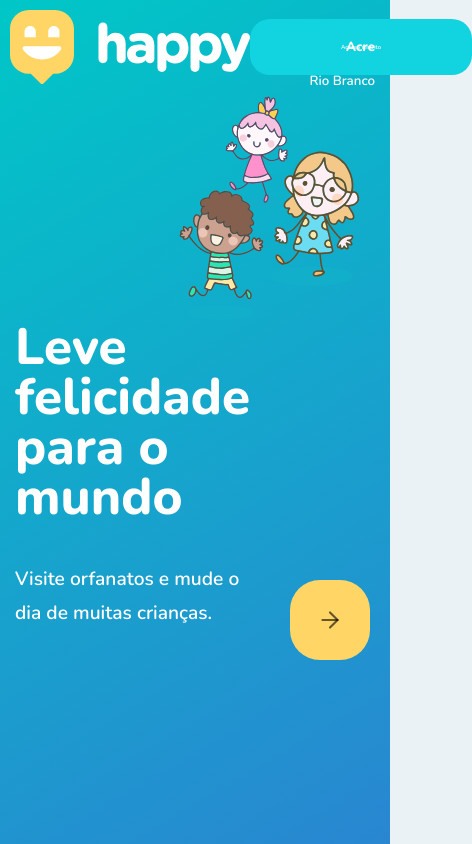
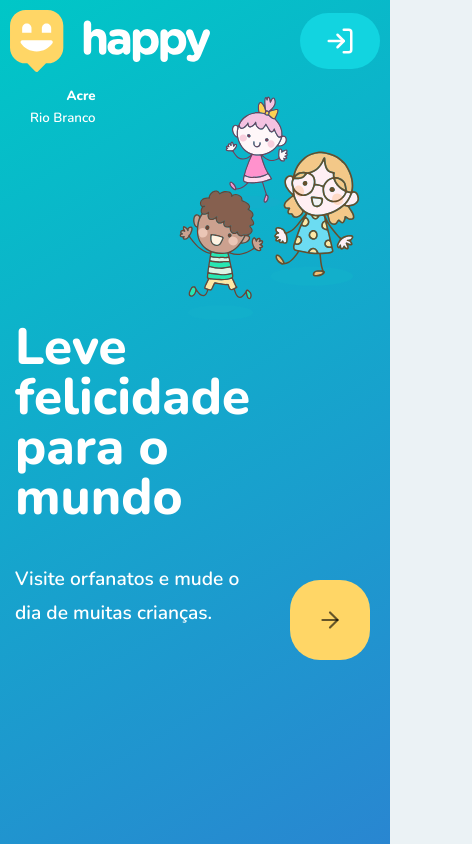
Before and after one commit to juniorwmr/happy-web, a React (Create React App) app: page / in a window 390 px wide. Shown: the whole page, 472 px wide, since content can reach past the window. Built offline with nearby package versions, Linux system fonts and the light colour scheme; no server answers.

Commit message:
landing page with restrict page finished

```diff
--- a/src/pages/Landing.tsx
+++ b/src/pages/Landing.tsx
@@ -1,5 +1,5 @@
 import React from 'react';
-import { FiArrowRight } from 'react-icons/fi';
+import { FiArrowRight, FiLogIn } from 'react-icons/fi';
 import { Link } from 'react-router-dom';
 
 import '../styles/pages/landing.css';
@@ -15,6 +15,9 @@ const Landing: React.FC = () => {
             <strong>Acre</strong>
             <span>Rio Branco</span>
           </div>
+          <Link to="/signin" className="btn-signin icon">
+            <FiLogIn size={30} color="#fff" />
+          </Link>
           <Link to="/signin" className="btn-signin">
             Acesso restrito
           </Link>
--- a/src/routes.tsx
+++ b/src/routes.tsx
@@ -2,15 +2,17 @@ import React from 'react';
 import { BrowserRouter, Route, Switch } from 'react-router-dom';
 
 import Landing from './pages/Landing';
+import SignIn from './pages/Auth/SignIn';
 import OrphanagesMap from './pages/OrphanagesMap';
 import Orphanage from './pages/Orphanage';
-import CreateOrphanage from './pages/CreateOrphanage';
+import CreateOrphanage from './pages/Dashboard/CreateOrphanage';
 
 const Routes: React.FC = () => {
   return (
     <BrowserRouter>
       <Switch>
         <Route exact path="/" component={Landing} />
+        <Route path="/signin" component={SignIn} />
         <Route path="/app" component={OrphanagesMap} />
 
         <Route path="/orphanages/create" component={CreateOrphanage} />
--- a/src/styles/pages/landing.css
+++ b/src/styles/pages/landing.css
@@ -33,7 +33,7 @@
   display: grid;
   grid-template-columns: 1fr 1fr 4fr;
   grid-template-rows: 1fr;
-  grid-template-areas: 'logo location signin signin sign signin';
+  grid-template-areas: 'logo location signin signin signin signin';
 
   align-items: center;
 }
@@ -48,19 +48,20 @@
   text-align: right;
 
   animation: down 500ms backwards;
-  grid-area: 'location';
+  grid-area: location;
 }
 
 #header img {
-  grid-area: 'logo';
+  grid-area: logo;
 }
 
 #header .btn-signin {
   width: 222px;
   height: 56px;
   background: #12d4e0;
-  color: '#FFF';
-  grid-area: 'signin';
+  font-size: 1.1rem;
+  color: #fff;
+  grid-area: signin;
   border-radius: 20px;
 
   justify-self: end;
@@ -68,8 +69,6 @@
   display: flex;
   justify-content: center;
   align-items: center;
-  text-decoration: none;
-  color: inherit;
 
   transition: 0.2s;
 }
@@ -157,6 +156,44 @@
     background-position-y: 20%;
   }
 
+  #header {
+    grid-template-columns: 1fr 1fr;
+    grid-template-rows: 1fr 1fr;
+    grid-gap: 5px;
+    grid-template-areas: 'logo  signin' 'location location';
+  }
+
+  #header img {
+    width: 200px;
+  }
+
+  #header .location {
+    justify-self: start;
+    margin-left: 20px;
+    line-height: 22px;
+
+    display: flex;
+    flex-direction: column;
+  }
+
+  #header .btn-signin {
+    display: none;
+  }
+
+  #header .btn-signin.icon {
+    width: 80px;
+    background: #12d4e0;
+    border-radius: 30px;
+
+    display: flex;
+    align-items: center;
+    justify-content: center;
+  }
+
+  #header .btn-signin.icon:hover {
+    background: #96feff;
+  }
+
   .content-wrapper main {
     max-width: 280px;
     margin-left: 5px;
@@ -175,14 +212,6 @@
   .content-wrapper .enter-app {
     right: 10px;
   }
-
-  .content-wrapper .location {
-    position: absolute;
-    right: 5px;
-    top: 20px;
-
-    line-height: 20px;
-  }
 }
 
 @media (max-width: 340px) {
```
